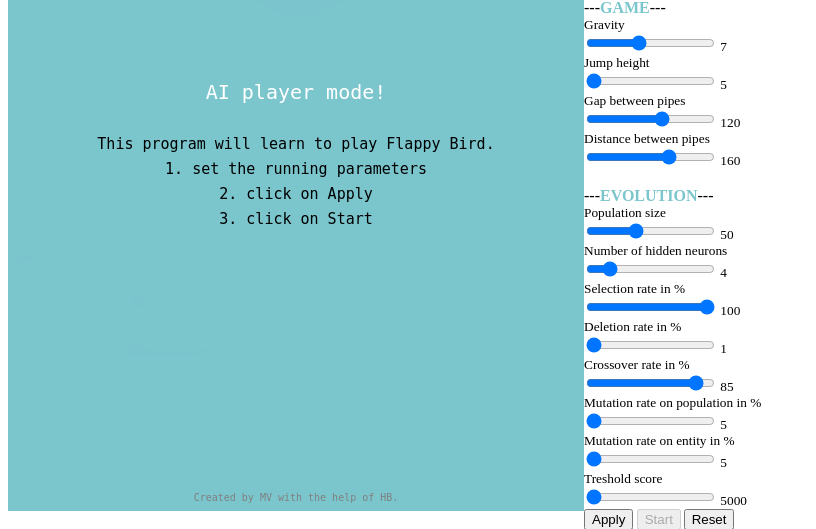
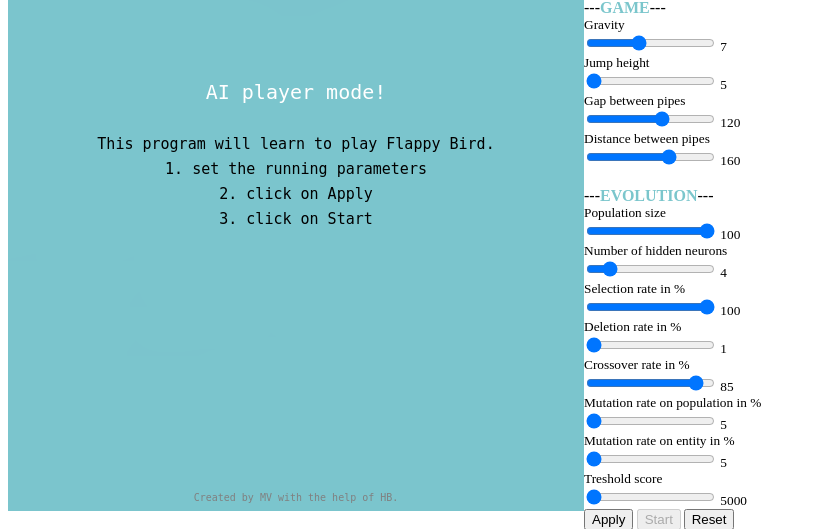
Before and after one commit to fovecsernyes/fbai, a Flask app: page /ai/ in a window 1280 px wide. Shown: the part 30-559 px from the top of the page, without its empty margins (0-816 px from the left). Run offline with Flask 2, Linux system fonts and the light colour scheme.

Commit message:
D: finished

```diff
--- a/templates/ai.html
+++ b/templates/ai.html
@@ -55,7 +55,7 @@
 
 
                 <small>Population size<br>
-                <input type="range" min="20" max="100" step="5" name=population id="pop_dd" value="50" class="slider">
+                <input type="range" min="20" max="100" step="5" name=population id="pop_dd" value="100" class="slider">
                 <span  id="pop_lab" class="slider_label"></span><br>
 
                 Number of hidden neurons<br>
```
Also changed, not shown: 1 other file.
